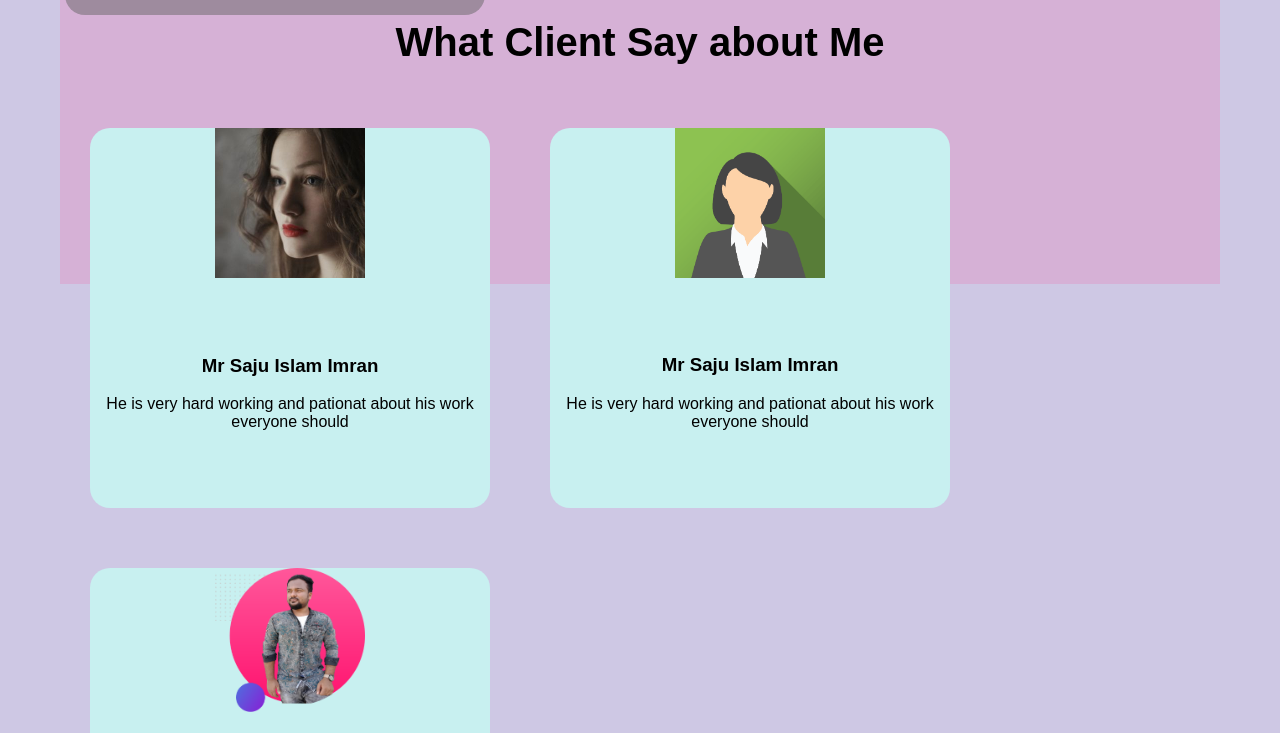
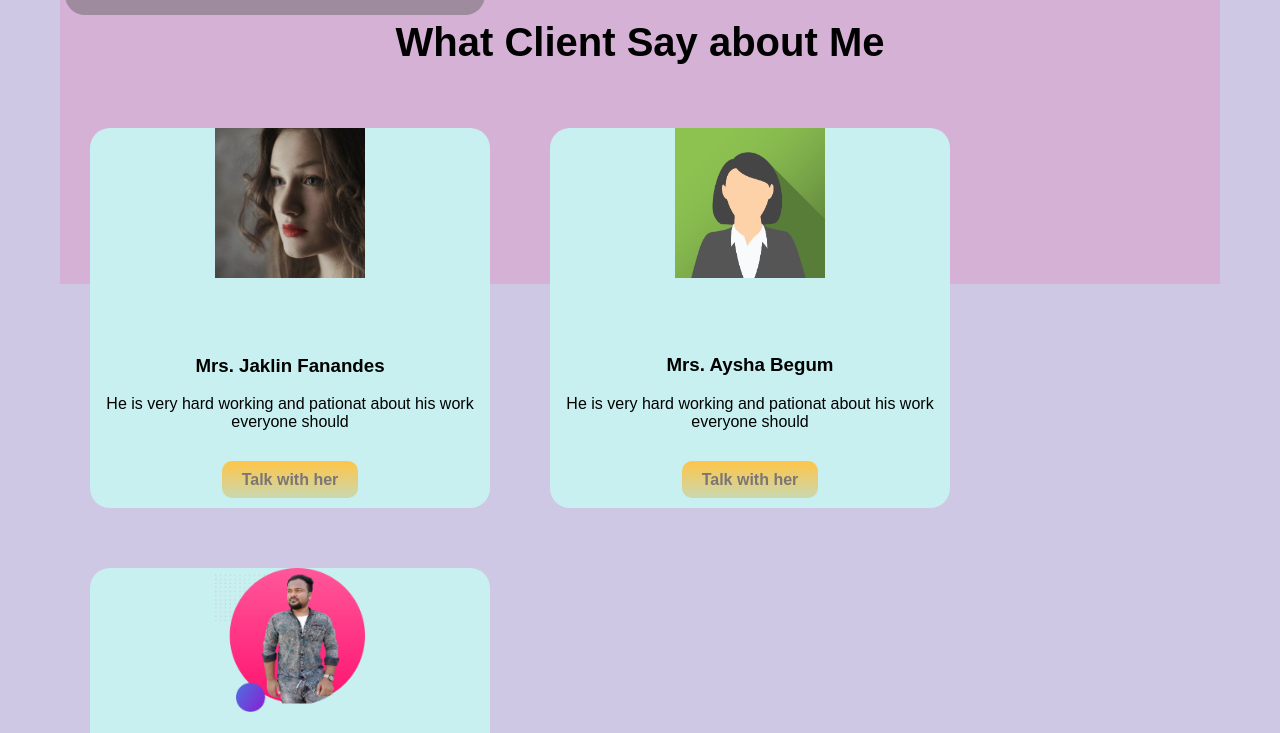
Before and after one commit to Masumkhan984/Personal-Website, a plain HTML site: page index.html in a window 1280 px wide. Shown: the part 2067-2800 px from the top of the page. Drawn offline with Linux system fonts and the light colour scheme.

Commit message:
have some edit

```diff
--- a/index.html
+++ b/index.html
@@ -58,13 +58,16 @@
 <h1>What Client Say about Me</h1>
 <div class="client">
     <div class="client-say">
-        <img src="images/avatar_g2.jpg" alt=""></br> </br></br></br> <h3>Mr Saju Islam Imran</h3><p>He is very hard working and pationat about his work everyone should </p>
+        <img src="images/avatar_g2.jpg" alt=""></br> </br></br></br> <h3> Mrs. Jaklin Fanandes</h3><p>He is very hard working and pationat about his work everyone should </p>
+        <a class="button" href="https://www.facebook.com/saju.islamimran">Talk with her</a>
     </div>
     <div class="client-say">
-        <img src="images/img_avatar2.png" alt=""> </br> </br></br></br><h3>Mr Saju Islam Imran</h3><p>He is very hard working and pationat about his work everyone should </p>
+        <img src="images/img_avatar2.png" alt=""> </br> </br></br></br><h3>Mrs. Aysha Begum</h3><p>He is very hard working and pationat about his work everyone should </p>
+        <a class="button" href="https://www.facebook.com/saju.islamimran">Talk with her</a>
     </div>
     <div class="client-say">
         <img src="images/masumkhanbg2.png" alt=""> </br> </br></br></br><h3>Mr Saju Islam Imran</h3><p>He is very hard working and pationat about his work everyone should </p>
+        <a class="button" href="https://www.facebook.com/profile.php?id=100014146087826">Talk with him</a>
     </div>
 </section>
 </div>
--- a/style.css
+++ b/style.css
@@ -40,7 +40,7 @@ p{
 }
 .button{
     text-decoration: none;
-    background-image:linear-gradient(rgb(255, 197, 71), rgb(157, 255, 0)) ;
+    background-image:linear-gradient(rgb(255, 197, 71), rgb(201, 216, 176)) ;
    color: rgb(124, 117, 117);
    border-radius: 10px;
    font-weight: 700;
@@ -115,7 +115,7 @@ p{
 }
 button {
     text-decoration: none;
-    background-image: linear-gradient(rgb(255, 197, 71), rgb(157, 255, 0));
+    background-image:linear-gradient(rgb(255, 197, 71), rgb(201, 216, 176));
     color: rgb(59, 57, 57);
     border-radius: 29px;
     font-weight: 100;
```
